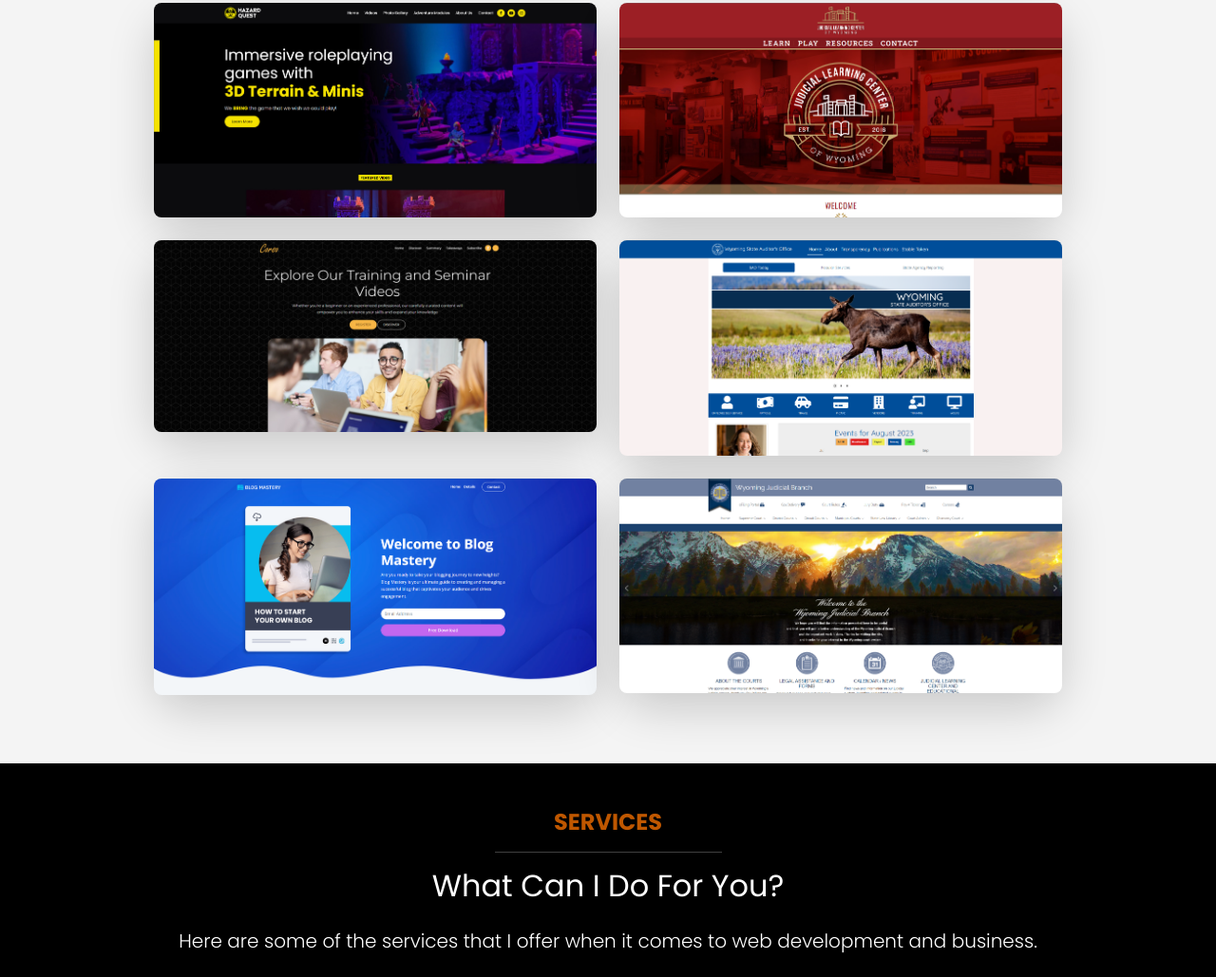
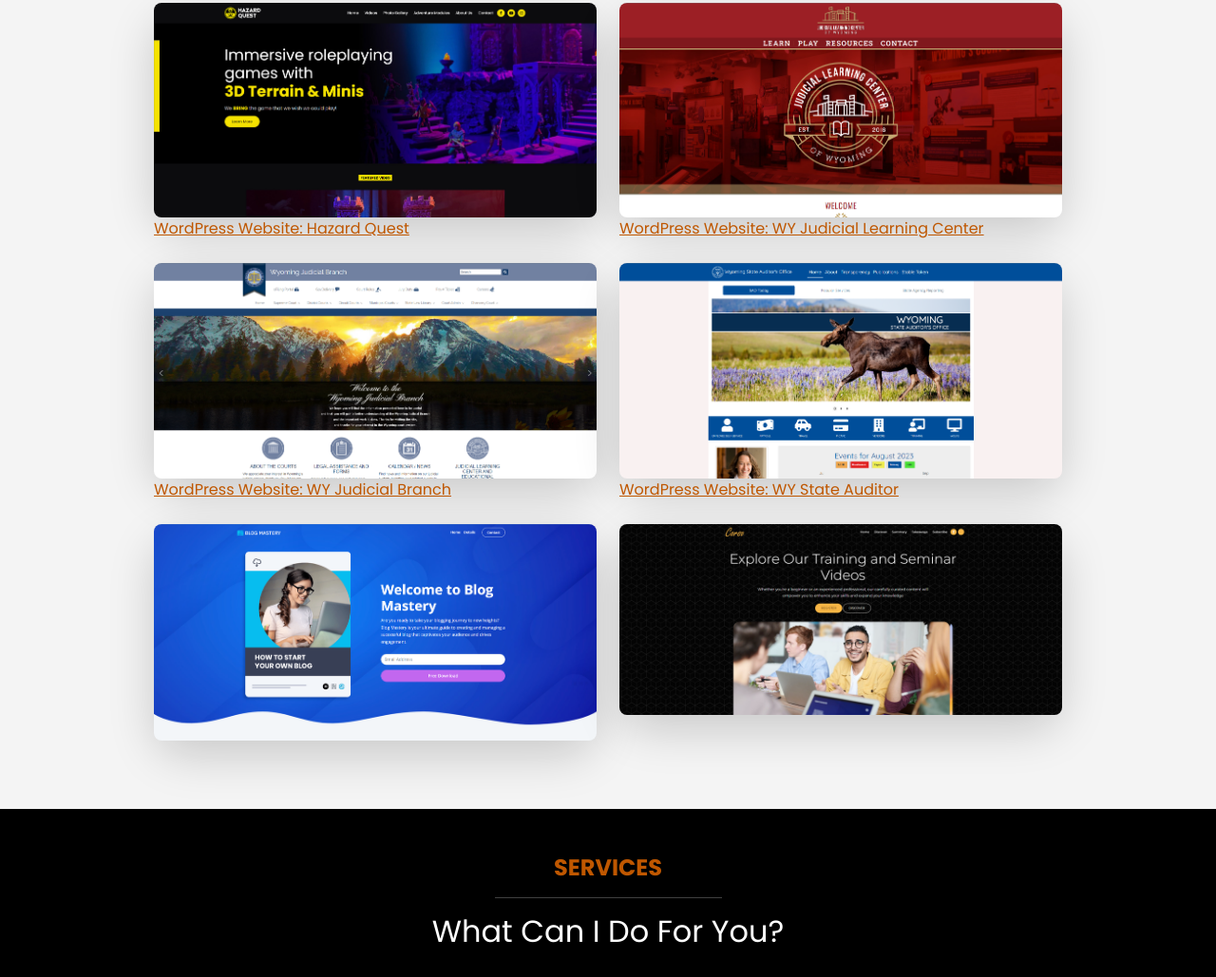
Before and after one commit to CoderDrew/portfolio, a website: page index.html in a window 1280 px wide. Shown: the part 2315-3344 px from the top of the page at 95% size. Drawn offline with nearby package versions, Linux system fonts and the light colour scheme; files that its build step writes are made by us from their sources; files whose address does not match are found by name.

Commit message:
updated links to portfolio sites

```diff
--- a/index.html
+++ b/index.html
@@ -167,6 +167,7 @@
               <img src="images/projects/hazard_quest_website1.jpg" alt="" class="img-fluid rounded-3" />
             </a>
           </div>
+          <a href="https://hazardquest.com/" target="_blank">WordPress Website: Hazard Quest</a>
         </div>
 
         <div class="col-md-6 mb-4">
@@ -175,15 +176,19 @@
               <img src="images//projects/jlc-1.png" alt="" class="img-fluid rounded-3" />
             </a>
           </div>
+          <a href="https://jlc.wyo.gov/" target="_blank">WordPress Website: WY Judicial Learning Center</a>
         </div>
 
         <div class="col-md-6 mb-4">
           <div class="project shadow-lg rounded-5">
-            <a href="images//projects/corso1.jpg" data-lightbox="images" data-title="Corso Website">
-              <img src="images/projects/corso1.jpg" alt="" class="img-fluid rounded-3" />
+            <a href="images/projects/wjb.png" data-lightbox="images" data-title="Wyoming Judicial Branch Website">
+              <img src="images/projects/wjb.png" alt="" class="img-fluid rounded-3" />
             </a>
           </div>
+          <a href="https://www.courts.state.wy.us/" target="_blank">WordPress Website: WY Judicial Branch</a>
         </div>
+
+
 
         <div class="col-md-6 mb-4">
           <div class="project shadow-lg rounded-5">
@@ -191,6 +196,7 @@
               <img src="images/projects/sao-1.png" alt="" class="img-fluid rounded-3" />
             </a>
           </div>
+          <a href="https://sao.wyo.gov/" target="_blank">WordPress Website: WY State Auditor</a>
         </div>
 
         <div class="col-md-6 mb-4">
@@ -199,12 +205,13 @@
               <img src="images/projects/blog_mastery1.jpg" alt="" class="img-fluid rounded-3" />
             </a>
           </div>
+
         </div>
 
         <div class="col-md-6 mb-4">
           <div class="project shadow-lg rounded-5">
-            <a href="images/projects/wjb.png" data-lightbox="images" data-title="Wyoming Judicial Branch Website">
-              <img src="images/projects/wjb.png" alt="" class="img-fluid rounded-3" />
+            <a href="images//projects/corso1.jpg" data-lightbox="images" data-title="Corso Website">
+              <img src="images/projects/corso1.jpg" alt="" class="img-fluid rounded-3" />
             </a>
           </div>
         </div>
```
